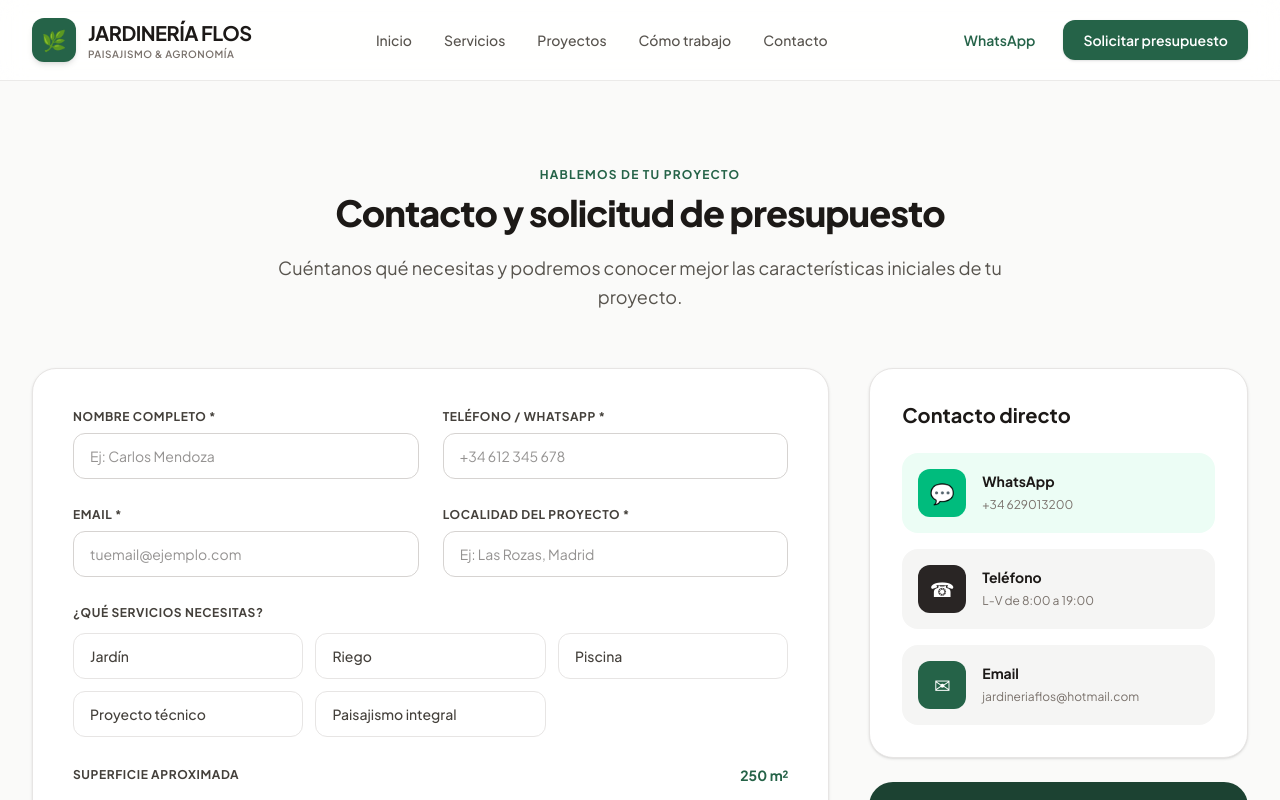
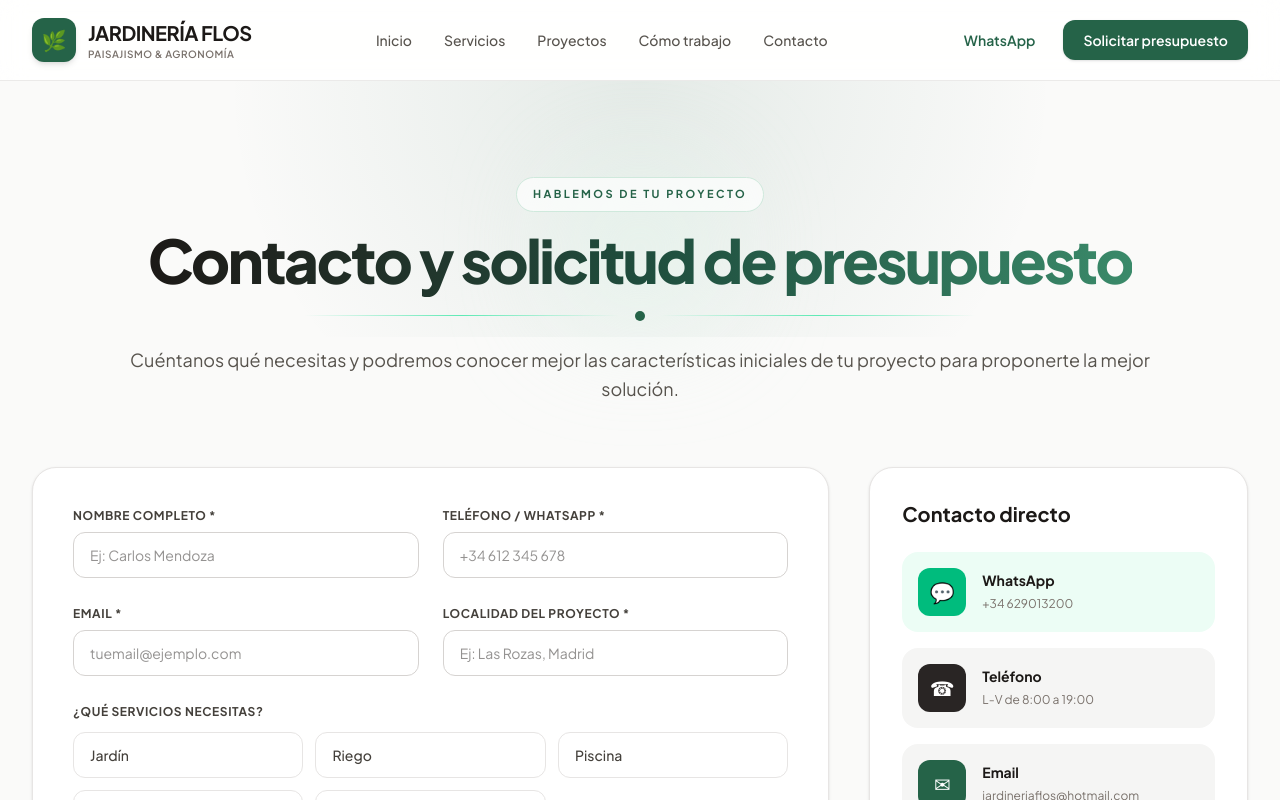
Before and after one commit to davidper10/jardineria-flos, a Next.js app: page /contacto in a window 1280 px wide. Shown: the top 800 px of the page. Built offline with nearby package versions, Linux system fonts and the light colour scheme.

Commit message:
Modificación cabecera de las páginas

```diff
--- a/app/contacto/page.tsx
+++ b/app/contacto/page.tsx
@@ -11,7 +11,8 @@ export const metadata: Metadata = {
 
 export default function ContactPage() {
   return (
-    <section className="bg-stone-50 py-20">
+    <section className="relative overflow-hidden bg-stone-50 py-20">
+      <div className="absolute inset-x-0 top-0 h-64 bg-[radial-gradient(circle_at_top,_rgba(37,99,72,0.10),_transparent_60%)]" />
       <div
         className="
           mx-auto
@@ -21,20 +22,26 @@ export default function ContactPage() {
           lg:px-8
         "
       >
-        <header
-          className="
-            mx-auto
-            mb-14
-            max-w-3xl
-            text-center
-          "
-        >
+        <header className="relative mx-auto mb-16 max-w-5xl pt-4 text-center">
+          <div className="absolute left-1/2 top-8 h-28 w-28 -translate-x-1/2 rounded-full bg-[#dff6ea] blur-3xl" />
+
+          <div className="relative mx-auto max-w-5xl">
             <span
               className="
-              text-xs
+                mb-4
+                inline-flex
+                items-center
+                justify-center
+                rounded-full
+                border
+                border-[#cfe9dc]
+                bg-white/70
+                px-4
+                py-2
+                text-[11px]
                 font-bold
                 uppercase
-              tracking-widest
+                tracking-[0.22em]
                 text-[#256348]
               "
             >
@@ -43,29 +50,40 @@ export default function ContactPage() {
 
             <h1
               className="
-              mt-2
-              text-3xl
-              font-extrabold
-              tracking-tight
+                text-4xl
+                font-black
+                leading-[1.05]
+                tracking-[-0.04em]
                 text-stone-900
-              sm:text-4xl
+                sm:text-5xl
+                lg:text-6xl
               "
             >
+              <span className="bg-gradient-to-r from-stone-900 via-[#1f4d3d] to-[#3a8a6a] bg-clip-text text-transparent">
                 Contacto y solicitud de presupuesto
+              </span>
             </h1>
+
+            <div className="mx-auto mt-5 flex max-w-2xl items-center justify-center gap-4 text-stone-500">
+              <span className="h-px flex-1 bg-gradient-to-r from-transparent via-emerald-300 to-transparent" />
+              <span className="h-2.5 w-2.5 rounded-full bg-[#256348]" />
+              <span className="h-px flex-1 bg-gradient-to-r from-transparent via-emerald-300 to-transparent" />
+            </div>
 
             <p
               className="
-              mt-5
-              text-lg
+                mt-6
+                text-base
                 leading-relaxed
                 text-stone-600
+                sm:text-lg
               "
             >
-            Cuéntanos qué necesitas y podremos
-            conocer mejor las características
-            iniciales de tu proyecto.
+              Cuéntanos qué necesitas y podremos conocer mejor las
+              características iniciales de tu proyecto para proponerte la mejor
+              solución.
             </p>
+          </div>
         </header>
 
         <div
--- a/app/metodo/page.tsx
+++ b/app/metodo/page.tsx
@@ -12,15 +12,29 @@ export const metadata: Metadata = {
 export default function MethodPage() {
   return (
     <>
-      <section className="bg-stone-50 py-20">
+      <section className="relative overflow-hidden bg-stone-50 py-20">
+        <div className="absolute inset-x-0 top-0 h-64 bg-[radial-gradient(circle_at_top,_rgba(37,99,72,0.10),_transparent_60%)]" />
         <div className="mx-auto max-w-7xl px-4 sm:px-6 lg:px-8">
-          <header className="mx-auto mb-20 max-w-3xl text-center">
+          <header className="relative mx-auto mb-16 max-w-5xl pt-4 text-center">
+            <div className="absolute left-1/2 top-8 h-28 w-28 -translate-x-1/2 rounded-full bg-[#dff6ea] blur-3xl" />
+
+            <div className="relative mx-auto max-w-5xl">
               <span
                 className="
-                text-xs
+                  mb-4
+                  inline-flex
+                  items-center
+                  justify-center
+                  rounded-full
+                  border
+                  border-[#cfe9dc]
+                  bg-white/70
+                  px-4
+                  py-2
+                  text-[11px]
                   font-bold
                   uppercase
-                tracking-widest
+                  tracking-[0.22em]
                   text-[#256348]
                 "
               >
@@ -29,22 +43,32 @@ export default function MethodPage() {
 
               <h1
                 className="
-                mt-2
-                text-3xl
-                font-extrabold
-                tracking-tight
+                  text-4xl
+                  font-black
+                  leading-[1.05]
+                  tracking-[-0.04em]
                   text-stone-900
-                sm:text-4xl
+                  sm:text-5xl
+                  lg:text-6xl
                 "
               >
+                <span className="bg-gradient-to-r from-stone-900 via-[#1f4d3d] to-[#3a8a6a] bg-clip-text text-transparent">
                   Cómo trabajamos
+                </span>
               </h1>
 
-            <p className="mt-5 text-lg leading-relaxed text-stone-600">
-              Un proceso estructurado para convertir las necesidades
-              iniciales en un proyecto exterior funcional, coherente y
-              técnicamente bien resuelto.
+              <div className="mx-auto mt-5 flex max-w-2xl items-center justify-center gap-4 text-stone-500">
+                <span className="h-px flex-1 bg-gradient-to-r from-transparent via-emerald-300 to-transparent" />
+                <span className="h-2.5 w-2.5 rounded-full bg-[#256348]" />
+                <span className="h-px flex-1 bg-gradient-to-r from-transparent via-emerald-300 to-transparent" />
+              </div>
+
+              <p className="mt-6 text-base leading-relaxed text-stone-600 sm:text-lg">
+                Un proceso estructurado para convertir las necesidades iniciales
+                en un proyecto exterior funcional, coherente y técnicamente bien
+                resuelto.
               </p>
+            </div>
           </header>
 
           <MethodTimeline />
--- a/app/proyectos/page.tsx
+++ b/app/proyectos/page.tsx
@@ -59,7 +59,8 @@ export default async function ProjectsPage({
       : undefined;
 
   return (
-    <section className="bg-stone-50 py-20">
+    <section className="relative overflow-hidden bg-stone-50 py-20">
+      <div className="absolute inset-x-0 top-0 h-64 bg-[radial-gradient(circle_at_top,_rgba(37,99,72,0.10),_transparent_60%)]" />
       <div
         className="
           mx-auto
@@ -69,13 +70,26 @@ export default async function ProjectsPage({
           lg:px-8
         "
       >
-        <header className="mx-auto mb-12 max-w-3xl text-center">
+        <header className="relative mx-auto mb-16 max-w-5xl pt-4 text-center">
+          <div className="absolute left-1/2 top-8 h-28 w-28 -translate-x-1/2 rounded-full bg-[#dff6ea] blur-3xl" />
+
+          <div className="relative mx-auto max-w-5xl">
             <span
               className="
-              text-xs
+                mb-4
+                inline-flex
+                items-center
+                justify-center
+                rounded-full
+                border
+                border-[#cfe9dc]
+                bg-white/70
+                px-4
+                py-2
+                text-[11px]
                 font-bold
                 uppercase
-              tracking-widest
+                tracking-[0.22em]
                 text-[#256348]
               "
             >
@@ -84,21 +98,32 @@ export default async function ProjectsPage({
 
             <h1
               className="
-              mt-2
-              text-3xl
-              font-extrabold
-              tracking-tight
+                text-4xl
+                font-black
+                leading-[1.05]
+                tracking-[-0.04em]
                 text-stone-900
-              sm:text-4xl
+                sm:text-5xl
+                lg:text-6xl
               "
             >
+              <span className="bg-gradient-to-r from-stone-900 via-[#1f4d3d] to-[#3a8a6a] bg-clip-text text-transparent">
                 Casos de estudio y proyectos
+              </span>
             </h1>
 
-          <p className="mt-4 text-lg text-stone-600">
-            Descubre el problema inicial, la solución
-            técnica y el resultado de cada proyecto.
+            <div className="mx-auto mt-5 flex max-w-2xl items-center justify-center gap-4 text-stone-500">
+              <span className="h-px flex-1 bg-gradient-to-r from-transparent via-emerald-300 to-transparent" />
+              <span className="h-2.5 w-2.5 rounded-full bg-[#256348]" />
+              <span className="h-px flex-1 bg-gradient-to-r from-transparent via-emerald-300 to-transparent" />
+            </div>
+
+            <p className="mt-6 text-base leading-relaxed text-stone-600 sm:text-lg">
+              Descubre el problema inicial, la solución técnica y el resultado
+              de cada proyecto para entender cómo transformamos espacios con
+              criterio, precisión y cuidado.
             </p>
+          </div>
         </header>
 
         <nav
--- a/app/servicios/page.tsx
+++ b/app/servicios/page.tsx
@@ -12,17 +12,29 @@ export const metadata: Metadata = {
 export default function ServicesPage() {
   return (
     <>
-      <section className="bg-stone-50 py-20">
+      <section className="relative overflow-hidden bg-stone-50 py-20">
+        <div className="absolute inset-x-0 top-0 h-64 bg-[radial-gradient(circle_at_top,_rgba(37,99,72,0.10),_transparent_60%)]" />
         <div className="mx-auto max-w-7xl px-4 sm:px-6 lg:px-8">
-          <header className="mx-auto mb-16 max-w-3xl text-center">
+          <header className="relative mx-auto mb-16 max-w-5xl pt-4 text-center">
+            <div className="absolute left-1/2 top-8 h-28 w-28 -translate-x-1/2 rounded-full bg-[#dff6ea] blur-3xl" />
+
+            <div className="relative mx-auto max-w-5xl">
               <span
                 className="
-                mb-2
-                block
-                text-xs
+                  mb-4
+                  inline-flex
+                  items-center
+                  justify-center
+                  rounded-full
+                  border
+                  border-[#cfe9dc]
+                  bg-white/70
+                  px-4
+                  py-2
+                  text-[11px]
                   font-bold
                   uppercase
-                tracking-widest
+                  tracking-[0.22em]
                   text-[#256348]
                 "
               >
@@ -31,20 +43,32 @@ export default function ServicesPage() {
 
               <h1
                 className="
-                text-3xl
-                font-extrabold
-                tracking-tight
+                  text-4xl
+                  font-black
+                  leading-[1.05]
+                  tracking-[-0.04em]
                   text-stone-900
-                sm:text-4xl
+                  sm:text-5xl
+                  lg:text-6xl
                 "
               >
+                <span className="bg-gradient-to-r from-stone-900 via-[#1f4d3d] to-[#3a8a6a] bg-clip-text text-transparent">
                   Servicios especializados
+                </span>
               </h1>
 
-            <p className="mt-4 text-lg leading-relaxed text-stone-600">
-              Soluciones integrales de paisajismo e ingeniería diseñadas
-              con rigor técnico, funcionalidad y eficiencia hídrica.
+              <div className="mx-auto mt-5 flex max-w-2xl items-center justify-center gap-4 text-stone-500">
+                <span className="h-px flex-1 bg-gradient-to-r from-transparent via-emerald-300 to-transparent" />
+                <span className="h-2.5 w-2.5 rounded-full bg-[#256348]" />
+                <span className="h-px flex-1 bg-gradient-to-r from-transparent via-emerald-300 to-transparent" />
+              </div>
+
+              <p className="mt-6 text-base leading-relaxed text-stone-600 sm:text-lg">
+                Soluciones integrales de paisajismo e ingeniería diseñadas con rigor
+                técnico, funcionalidad y eficiencia hídrica para transformar cada
+                espacio en un proyecto sostenible, armonioso y duradero.
               </p>
+            </div>
           </header>
 
           <ServicesGrid />
@@ -52,7 +76,6 @@ export default function ServicesPage() {
           <div className="mt-20">
             <WaterEfficiencyCalculator />
           </div>
-
         </div>
       </section>
     </>
```
Lines whose indentation alone changed are shown as unchanged.
